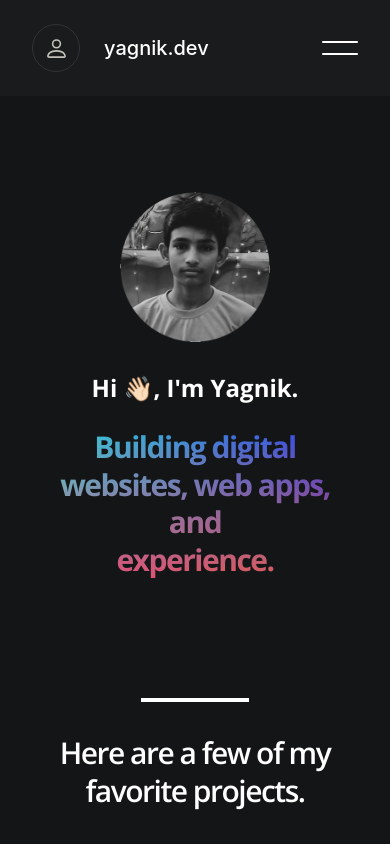
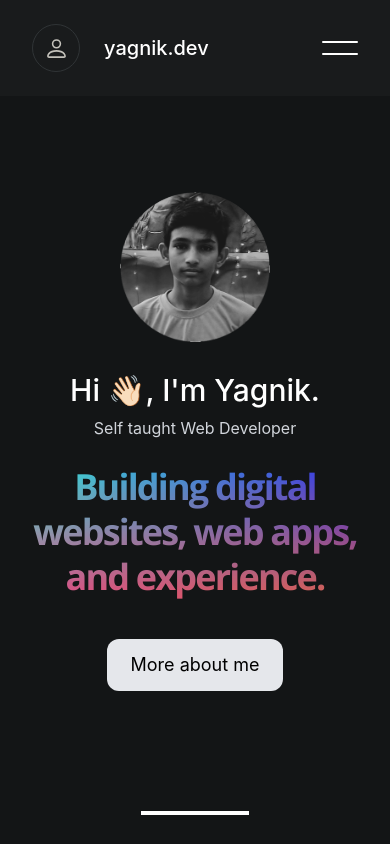
Before and after one commit to yagnik-patel-47/portfolio_v2, a Next.js app: page / in a window 390 px wide. Shown: the top 844 px of the page. Built offline with nearby package versions, Linux system fonts and the light colour scheme.

Commit message:
text color fix

```diff
--- a/src/components/Hero.tsx
+++ b/src/components/Hero.tsx
@@ -2,9 +2,11 @@ import { FC } from "react";
 import Image from "next/image";
 import { motion } from "framer-motion";
 import { useAppSelector } from "../redux/reduxHooks";
+import { useMediaQuery } from "react-responsive";
 
 const Hero: FC = () => {
   const nabHeight = useAppSelector((state) => state.navHeight);
+  const isMobile = useMediaQuery({ query: "(max-width: 768px)" });
   return (
     <motion.div
       className={`py-24 px-8 md:px-24 lg:px-60 flex flex-col items-center`}
@@ -20,18 +22,27 @@ const Hero: FC = () => {
           quality={100}
         />
       </div>
-      <h1 className="text-white text-2xl font-openSans font-bold mt-6">
+      <h1 className="text-white text-3xl font-medium mt-6">
         Hi 👋🏻, I'm Yagnik.
       </h1>
+      <p className="text-gray-300 text-md mt-2">Self taught Web Developer</p>
       <motion.h1
-        className="font-openSans text-center text-3xl md:text-6xl font-bold mt-6 leading-tight tracking-tighter gradient-text"
+        className="font-openSans text-center text-4xl md:text-6xl font-bold mt-6 leading-tight tracking-tighter gradient-text"
         animate={{ opacity: 1, transition: { duration: 0.7 } }}
         initial={{ opacity: 0 }}
       >
         Building digital
-        <br /> websites, web apps, and
-        <br /> experience.
+        {!isMobile && <br />} websites, web apps, and
+        {!isMobile && <br />} experience.
       </motion.h1>
+      <motion.a
+        href="#work"
+        className="inline-block px-6 py-3 mt-10 cursor-pointer bg-gray-200 text-black rounded-xl text-lg"
+        whileHover={{ scale: 1.05 }}
+        whileTap={{ scale: 0.9 }}
+      >
+        More about me
+      </motion.a>
     </motion.div>
   );
 };
--- a/src/components/Nav.tsx
+++ b/src/components/Nav.tsx
@@ -5,6 +5,36 @@ import Link from "next/link";
 import { useAppDispatch } from "../redux/reduxHooks";
 import { setNavHeight } from "../redux/navHeight";
 import { useMediaQuery } from "react-responsive";
+
+const variants = {
+  open: {
+    transition: { staggerChildren: 0.05, delayChildren: 0.1 },
+  },
+  closed: {
+    transition: { staggerChildren: 0.05, staggerDirection: -1 },
+  },
+};
+
+const item_variants = {
+  initial: {
+    opacity: 0,
+    y: -20,
+  },
+  open: {
+    y: 0,
+    opacity: 1,
+    transition: {
+      y: { stiffness: 1000, velocity: -100 },
+    },
+  },
+  closed: {
+    y: 50,
+    opacity: 0,
+    transition: {
+      y: { stiffness: 1000 },
+    },
+  },
+};
 
 const Nav: FC = () => {
   const [animationState, setAnimationState] = useState("notHovered");
@@ -28,7 +58,7 @@ const Nav: FC = () => {
   return (
     <LayoutGroup>
       <motion.nav
-        className={`flex py-6 px-8 md:px-24 lg:px-60 justify-between items-center fixed w-full top-0 bg-bg-surface z-50 overflow-hidden ${
+        className={`flex py-6 px-8 md:px-24 lg:px-60 justify-between items-center fixed w-full top-0 z-50 overflow-hidden bg-bg-surface ${
           isTabletOrMobile ? "flex-col" : "flex-row"
         }`}
         ref={navRef}
@@ -131,24 +161,37 @@ const Nav: FC = () => {
             <Link href="#contact">Contact</Link>
           </div>
         )}
-        <AnimatePresence>
+        <AnimatePresence mode="popLayout">
           {isTabletOrMobile && hamburgerState && (
             <motion.div
               className="text-white-secondary flex items-center flex-col text-xl space-y-4 mt-6"
-              key={`${hamburgerState}`}
               layout
-              initial={{ scale: 0.8 }}
-              animate={{ scale: 1 }}
+              variants={variants}
+              initial="initial"
+              animate="open"
+              exit="closed"
             >
-              <a onClick={() => setHamburgerState(false)} href="#work">
+              <motion.a
+                variants={item_variants}
+                onClick={() => setHamburgerState(false)}
+                href="#work"
+              >
                 Work
-              </a>
-              <a onClick={() => setHamburgerState(false)} href="#techstack">
+              </motion.a>
+              <motion.a
+                onClick={() => setHamburgerState(false)}
+                href="#techstack"
+                variants={item_variants}
+              >
                 Tech Stack
-              </a>
-              <a onClick={() => setHamburgerState(false)} href="#contact">
+              </motion.a>
+              <motion.a
+                onClick={() => setHamburgerState(false)}
+                href="#contact"
+                variants={item_variants}
+              >
                 Contact
-              </a>
+              </motion.a>
             </motion.div>
           )}
         </AnimatePresence>
--- a/src/components/TechStack.tsx
+++ b/src/components/TechStack.tsx
@@ -1,7 +1,4 @@
 import { FC } from "react";
-import { RiComputerLine } from "react-icons/ri";
-import { FiDatabase } from "react-icons/fi";
-import { AiOutlineHeart } from "react-icons/ai";
 
 const TechStack: FC = () => {
   return (
@@ -12,7 +9,7 @@ const TechStack: FC = () => {
       <h2 className="text-white flex flex-col-reverse md:flex-row text-center md:text-left items-center w-full font-openSans font-semibold text-3xl md:text-4xl mt-6 leading-tight tracking-tighter after:mb-8 md:after:mb-0 after:w-1/3 md:after:ml-8 md:after:flex-grow after:h-1 after:bg-white">
         <span>Here is my toolbelt for success.</span>
       </h2>
-      <div>
+      <div className="text-white">
         <h4 className="text-2xl font-medium text-center md:text-left">
           Frontend
         </h4>
@@ -64,14 +61,6 @@ const TechStack: FC = () => {
               className="w-12 md:w-16"
             />
             <p>Typescript</p>
-          </div>
-          <div className="flex flex-col items-center space-y-4 m-4">
-            <img
-              src="https://cdn.jsdelivr.net/gh/devicons/devicon/icons/firebase/firebase-plain.svg"
-              alt="firebase logo"
-              className="w-12 md:w-16"
-            />
-            <p>Firebase</p>
           </div>
           <div className="flex flex-col items-center space-y-4 m-4">
             <img
@@ -186,6 +175,14 @@ const TechStack: FC = () => {
             />
             <p>Git</p>
           </div>
+          <div className="flex flex-col items-center space-y-4 m-4">
+            <img
+              src="https://cdn.jsdelivr.net/gh/devicons/devicon/icons/firebase/firebase-plain.svg"
+              alt="firebase logo"
+              className="w-12 md:w-16"
+            />
+            <p>Firebase</p>
+          </div>
         </div>
       </div>
     </section>
--- a/src/pages/_document.tsx
+++ b/src/pages/_document.tsx
@@ -13,7 +13,7 @@ export default function Document() {
           crossOrigin="true"
         />
         <link
-          href="https://fonts.googleapis.com/css2?family=Roboto:wght@400;500&display=swap"
+          href="https://fonts.googleapis.com/css2?family=Rubik:wght@400;500&display=swap"
           rel="stylesheet"
         />
         <link
--- a/src/pages/index.tsx
+++ b/src/pages/index.tsx
@@ -1,5 +1,4 @@
 import Head from "next/head";
-import Hero from "../components/Hero";
 import Work from "../components/Work";
 import TechStack from "../components/TechStack";
 import Contact from "../components/Contact";
@@ -7,10 +6,12 @@ import { FC, useEffect, useState } from "react";
 import ScrollTop from "../components/ScrollTop";
 import dynamic from "next/dynamic";
 
-const DynamicNav = dynamic(() => import("../components/Nav"));
+const DynamicNav = dynamic(() => import("../components/Nav"), { ssr: false });
+const DynamicHero = dynamic(() => import("../components/Hero"), { ssr: false });
 
 const Home: FC = () => {
   const [scrollTop, setScrollTop] = useState(false);
+  const [siteMounted, setSiteMounted] = useState(false);
 
   const toggleVisibility = () => {
     if (typeof window !== "undefined") {
@@ -24,6 +25,7 @@ const Home: FC = () => {
 
   useEffect(() => {
     if (typeof window !== "undefined") {
+      setSiteMounted(true);
       window.addEventListener("scroll", toggleVisibility);
     }
   }, []);
@@ -34,8 +36,17 @@ const Home: FC = () => {
         <title>Yagnik Patel</title>
         <link rel="preload" as="image" href="/profile.png" sizes="100%" />
       </Head>
-      {typeof window !== "undefined" && <DynamicNav />}
-      <Hero />
+      {!siteMounted && (
+        <div className="flex justify-center items-center absolute left-0 top-0 h-full w-full bg-gray-900">
+          <img
+            src="https://raw.githubusercontent.com/n3r4zzurr0/svg-spinners/main/preview/bars-scale-white-36.svg"
+            alt="spinner"
+            className="w-24"
+          />
+        </div>
+      )}
+      <DynamicNav />
+      <DynamicHero />
       <Work />
       <TechStack />
       <Contact />
--- a/src/styles/globals.css
+++ b/src/styles/globals.css
@@ -17,7 +17,7 @@ html {
 
 html,
 body {
-  font-family: -apple-system, BlinkMacSystemFont, Roboto, Segoe UI, Oxygen,
+  font-family: -apple-system, BlinkMacSystemFont, "Rubik", Segoe UI, Oxygen,
     Ubuntu, Cantarell, Fira Sans, Droid Sans, Helvetica Neue, sans-serif;
   background: #131516;
 }
--- a/tailwind.config.js
+++ b/tailwind.config.js
@@ -6,7 +6,7 @@ module.exports = {
   theme: {
     extend: {
       fontFamily: {
-        roboto: ["Roboto", "sans-serif"],
+        rubik: ["Rubik", "sans-serif"],
         openSans: ["Open Sans", "sans-serif"],
       },
       colors: {
```
